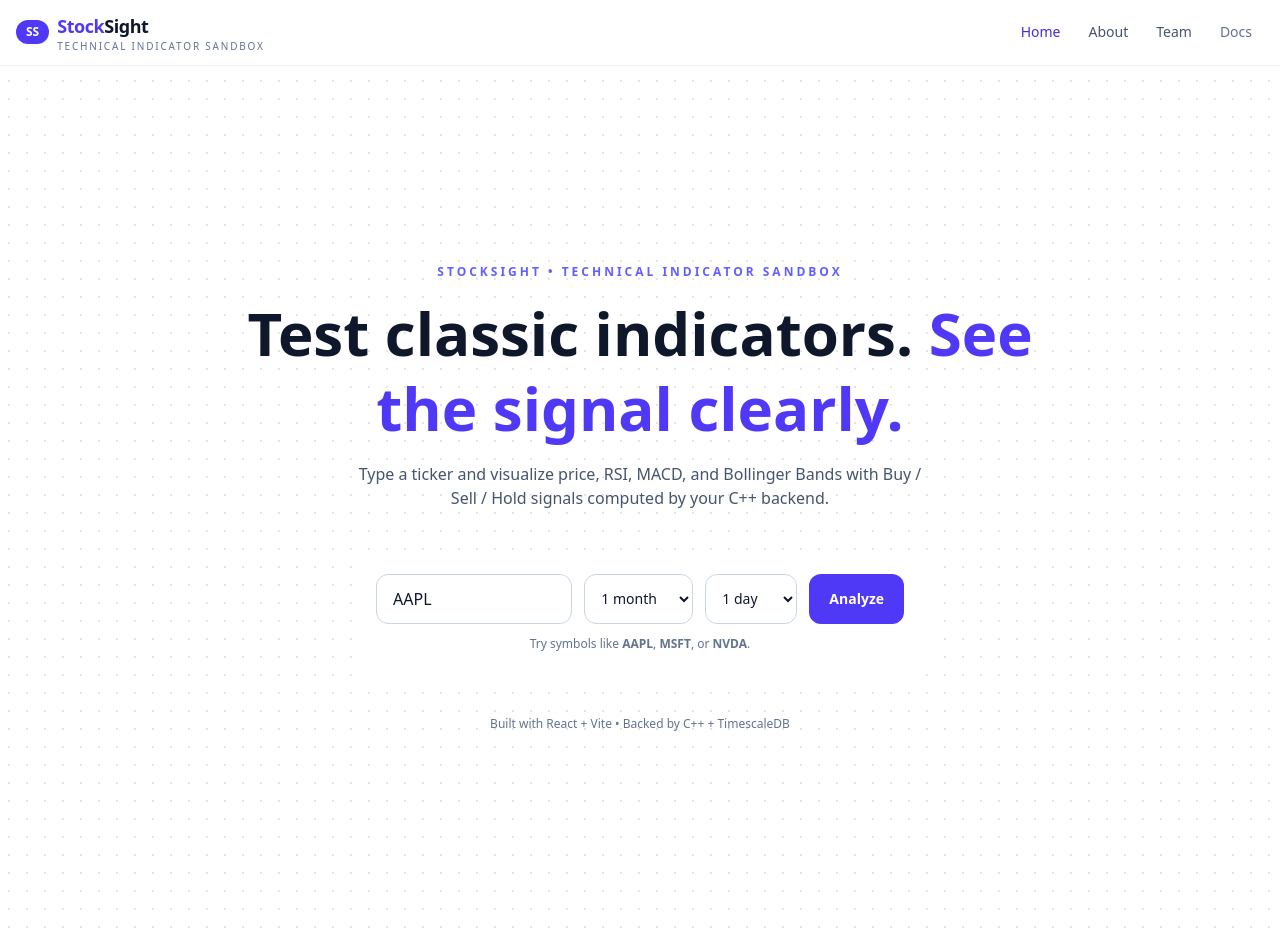
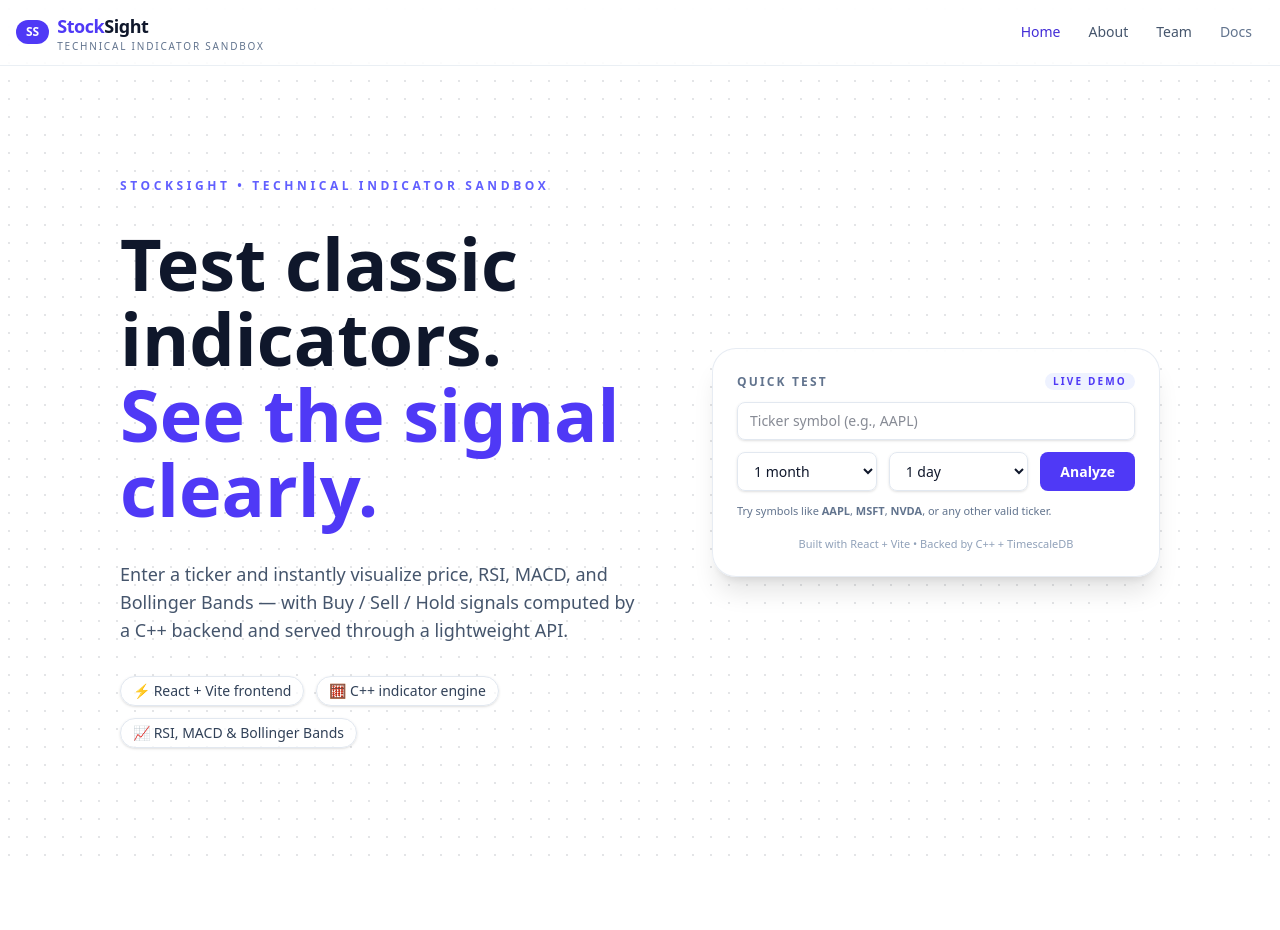
Before and after one commit to Dennis-Gega/StockSight, a React (Vite) app in the folder frontend/: page / in a window 1280 px wide. After the commit the page ends 860 px from the top, so only its background shows below. Built offline with nearby package versions, Linux system fonts and the light colour scheme.

Commit message:
verion 2 of frontend

```diff
--- a/frontend/src/About.jsx
+++ b/frontend/src/About.jsx
@@ -1,33 +1,81 @@
 export default function About() {
   return (
-    <section className="mx-auto max-w-3xl space-y-6">
-      <h1 className="text-3xl font-extrabold">About StockSight</h1>
+    <section className="mx-auto max-w-4xl space-y-8 py-10">
+      <header className="space-y-2">
+        <p className="text-xs font-semibold tracking-[0.3em] text-indigo-500 uppercase">
+          ABOUT
+        </p>
+        <h1 className="text-3xl sm:text-4xl font-extrabold tracking-tight">
+          About StockSight
+        </h1>
+        <p className="text-sm text-slate-500">
+          A small project with a simple goal: make classic technical indicators
+          fast, visual, and easy to experiment with.
+        </p>
+      </header>
 
-      <p className="text-slate-600 dark:text-slate-300">
-        StockSight is a comprehensive toolkit for traders, analysts, and enthusiasts to visualize
-        classic technical indicators like <strong>RSI</strong>, <strong>MACD</strong>, and
-        <strong> Bollinger Bands</strong> on clean, interactive charts. Its goal is to provide
-        actionable insights into stock price movements and market trends with minimal friction.
+      {/* Intro */}
+      <p className="text-slate-700 dark:text-slate-200 text-sm sm:text-base leading-relaxed">
+        StockSight is a lightweight toolkit for exploring price action and
+        popular technical indicators such as <strong>RSI</strong>,{" "}
+        <strong>MACD</strong>, and <strong>Bollinger Bands</strong>. It is
+        designed for people who want a clean visual read on the market without
+        digging through a full trading platform or a cluttered dashboard.
       </p>
 
-      <p className="text-slate-600 dark:text-slate-300">
-        Built with <strong>React + Vite</strong> on the frontend and a high-performance <strong>C++ API</strong>
-        on the backend, StockSight ensures fast data processing and responsive, dynamic visualizations.
-        Users can analyze price history, track signals, and evaluate multiple indicators simultaneously.
+      <p className="text-slate-700 dark:text-slate-200 text-sm sm:text-base leading-relaxed">
+        The app pairs a <strong>React + Vite</strong> frontend with a
+        high-performance <strong>C++ API</strong> that handles the heavy
+        lifting: fetching data, computing indicators, and generating an
+        overall Buy / Hold / Sell signal. The result is a simple front-end
+        interface sitting on top of a serious calculation engine.
       </p>
 
-      <ul className="list-disc pl-6 text-slate-600 dark:text-slate-300 space-y-2">
-        <li><strong>Intuitive UI:</strong> A clean and simple interface that highlights key information at a glance.</li>
-        <li><strong>Interactive Charts:</strong> Zoom, hover, and filter price data and indicators to explore trends.</li>
-        <li><strong>Indicator Toggles:</strong> Turn on/off RSI, MACD, or Bollinger Bands to customize the analysis.</li>
-        <li><strong>Summary Signals:</strong> Quickly understand market sentiment with Buy/Hold/Sell indicators.</li>
-        <li><strong>Extendable API:</strong> Add custom indicators or integrate new data sources without rewriting the core.</li>
-        <li><strong>Cross-platform:</strong> Fully responsive for desktop, tablet, and mobile usage.</li>
-      </ul>
+      {/* Features grid */}
+      <section className="grid gap-4 sm:grid-cols-2">
+        <div className="rounded-2xl border border-slate-200/70 dark:border-slate-800/70 bg-white/90 dark:bg-slate-900/80 p-4 shadow-soft">
+          <h2 className="text-sm font-semibold text-slate-900 dark:text-slate-50 mb-2">
+            What you can do
+          </h2>
+          <ul className="space-y-1.5 text-sm text-slate-600 dark:text-slate-300">
+            <li>• Type any valid ticker and view recent price history.</li>
+            <li>• Overlay RSI, MACD, and Bollinger Bands on the same chart.</li>
+            <li>• Toggle indicators on and off to focus on what matters.</li>
+            <li>• Glance at a summary signal instead of reading raw numbers.</li>
+          </ul>
+        </div>
 
-      <p className="text-slate-600 dark:text-slate-300">
-        StockSight is designed to bridge the gap between traditional technical analysis and modern
-        interactive web technologies, making it easier for traders of all levels to make informed decisions.
+        <div className="rounded-2xl border border-slate-200/70 dark:border-slate-800/70 bg-white/90 dark:bg-slate-900/80 p-4 shadow-soft">
+          <h2 className="text-sm font-semibold text-slate-900 dark:text-slate-50 mb-2">
+            Under the hood
+          </h2>
+          <ul className="space-y-1.5 text-sm text-slate-600 dark:text-slate-300">
+            <li>• React + Vite frontend for fast reloads and a smooth UI.</li>
+            <li>• C++ backend for indicator math and signal logic.</li>
+            <li>• TimescaleDB for working with time-series price data.</li>
+            <li>• REST-style API endpoints, ready for more indicators later.</li>
+          </ul>
+        </div>
+      </section>
+
+      {/* Who it's for */}
+      <section className="space-y-3">
+        <h2 className="text-lg font-semibold text-slate-900 dark:text-slate-50">
+          Who StockSight is for
+        </h2>
+        <p className="text-sm sm:text-base text-slate-700 dark:text-slate-200 leading-relaxed">
+          StockSight is meant for curious traders, students, and developers who
+          care about how indicators work and want a clear visual read on them.
+          It is not a brokerage or a trading bot. Instead, it is a safe place
+          to experiment with settings, compare indicators, and learn how
+          signals change as prices move.
+        </p>
+      </section>
+
+      <p className="text-xs text-slate-500">
+        Disclaimer: StockSight is a personal / academic project and does not
+        provide financial advice. Always do your own research before making any
+        investment decisions.
       </p>
     </section>
   );
--- a/frontend/src/Home.jsx
+++ b/frontend/src/Home.jsx
@@ -1,3 +1,4 @@
+// src/Home.jsx
 import { useSearchParams } from "react-router-dom";
 import TickerForm from "./components/TickerForm.jsx";
 import ErrorMessage from "./components/ErrorMessage.jsx";
@@ -7,44 +8,74 @@ export default function Home() {
   const errorMessage = params.get("error");
 
   return (
-    <section className="flex flex-col justify-center items-center min-h-screen py-16 sm:py-24">
-      <div className="home-container w-full max-w-4xl text-center px-4 space-y-10">
-
-        {/* Error message (centered) */}
+    <section className="min-h-[calc(100vh-72px)] flex items-center">
+      {/* Bigger central container */}
+      <div className="w-full max-w-7xl mx-auto px-6 lg:px-10 py-12 lg:py-20">
+        {/* Error message (centered at top of hero) */}
         {errorMessage && (
-          <div className="flex justify-center">
+          <div className="mb-6 flex justify-center">
             <ErrorMessage>{errorMessage}</ErrorMessage>
           </div>
         )}
 
-        {/* Tagline */}
-        <div className="space-y-4">
-          <p className="text-xs font-semibold tracking-[0.25em] text-indigo-500 uppercase">
+        {/* Two-column hero, zoomed in */}
+        <div className="grid items-center gap-16 lg:grid-cols-[minmax(0,1.15fr)_minmax(0,1fr)]">
+          {/* LEFT: headline + copy */}
+          <div className="space-y-8">
+            <p className="text-xs font-semibold tracking-[0.3em] text-indigo-500 uppercase">
               STOCKSIGHT • TECHNICAL INDICATOR SANDBOX
             </p>
 
-          <h1 className="text-4xl sm:text-6xl font-extrabold leading-tight">
+            <h1 className="text-5xl sm:text-6xl lg:text-7xl font-extrabold leading-[1.05]">
               Test classic indicators.{" "}
               <span className="text-indigo-600">See the signal clearly.</span>
             </h1>
 
-          <p className="text-slate-600 dark:text-slate-300 max-w-xl mx-auto">
-            Type a ticker and visualize price, RSI, MACD, and Bollinger Bands
-            with Buy / Sell / Hold signals computed by your C++ backend.
+            <p className="max-w-xl text-base sm:text-lg text-slate-600 dark:text-slate-300">
+              Enter a ticker and instantly visualize price, RSI, MACD, and Bollinger
+              Bands — with Buy / Sell / Hold signals computed by a C++ backend
+              and served through a lightweight API.
+            </p>
+
+            {/* Tech badges */}
+            <div className="flex flex-wrap gap-3 text-xs sm:text-sm">
+              <span className="inline-flex items-center gap-2 rounded-full border border-slate-200 bg-white/70 px-3 py-1 text-slate-700 shadow-sm">
+                ⚡ React + Vite frontend
+              </span>
+              <span className="inline-flex items-center gap-2 rounded-full border border-slate-200 bg-white/70 px-3 py-1 text-slate-700 shadow-sm">
+                🧮 C++ indicator engine
+              </span>
+              <span className="inline-flex items-center gap-2 rounded-full border border-slate-200 bg-white/70 px-3 py-1 text-slate-700 shadow-sm">
+                📈 RSI, MACD &amp; Bollinger Bands
+              </span>
+            </div>
+          </div>
+
+          {/* RIGHT: quick test card */}
+          <div className="flex justify-center lg:justify-end">
+            <div className="w-full max-w-md rounded-3xl border border-slate-200/80 bg-white/80 p-6 shadow-xl backdrop-blur-sm">
+              <div className="mb-3 flex items-center justify-between text-xs font-semibold uppercase tracking-[0.18em] text-slate-500">
+                <span>Quick test</span>
+                <span className="rounded-full bg-indigo-50 px-2 py-0.5 text-[10px] font-semibold text-indigo-600">
+                  Live demo
+                </span>
+              </div>
+
+              {/* Keep your existing TickerForm, just lives here */}
+              <div className="space-y-3">
+                <TickerForm />
+                <p className="text-[11px] text-slate-500">
+                  Try symbols like <strong>AAPL</strong>, <strong>MSFT</strong>,{" "}
+                  <strong>NVDA</strong>, or any other valid ticker.
                 </p>
               </div>
 
-        {/* Form */}
-        <div className="max-w-xl mx-auto bg-white/80 dark:bg-slate-900/70 rounded-2xl p-6 shadow-soft backdrop-blur">
-          <TickerForm />
-          <p className="mt-3 text-xs text-slate-500">
-            Try symbols like <strong>AAPL</strong>, <strong>MSFT</strong>, or <strong>NVDA</strong>.
+              <p className="mt-4 text-[11px] text-center text-slate-400">
+                Built with React + Vite • Backed by C++ + TimescaleDB
               </p>
             </div>
-
-        <p className="text-xs text-slate-500">
-          Built with React + Vite • Backed by C++ + TimescaleDB
-        </p>
+          </div>
+        </div>
       </div>
     </section>
   );
--- a/frontend/src/Results.jsx
+++ b/frontend/src/Results.jsx
@@ -109,7 +109,7 @@ export default function Results() {
           rsi: latestRsi,
           macd: latestMacd,
         }}
-        showTooltips={true} // pass flag for tooltips
+        showTooltips={true}
       />
 
       <PriceChart data={chartData} showBB={toggles.bb} />
--- a/frontend/src/Team.jsx
+++ b/frontend/src/Team.jsx
@@ -1,89 +1,48 @@
 // src/Team.jsx
 
-// Top Row: Noah and Dennis
-const leaders = [
-  {
-    name: "Noah Steinberg",
-    role: "Backend (C++)",
-    image: "/team/noah.jpg",
-  },
-  {
-    name: "Dennis Gega",
-    role: "Data & API",
-    image: "/team/dennis.jpg",
-  },
+const teamMembersTop = [
+  { name: "Noah Steinberg", role: "Backend (C++)", image: "/team/noah.jpg" },
+  { name: "Dennis Gega", role: "Data & API", image: "/team/dennis.jpg" }
 ];
 
-// Bottom Row: Parth, Abraham, and Aaron
-const members = [
-  {
-    name: "Parth Sachdev",
-    role: "Frontend / Integration",
-    image: "/team/parth.jpg",
-  },
-  {
-    name: "Abraham Ruiz",
-    role: "Frontend / Integration",
-    image: "/team/abraham.jpg",
-  },
-  {
-    name: "Aaron Ngo",
-    role: "Frontend / Integration",
-    image: "/team/aaron.jpg",
-  },
+const teamMembersBottom = [
+  { name: "Parth Sachdev", role: "Data Pipeline & Daily Updates/ UX", image: "/team/parth.jpg" },
+  { name: "Aaron Ngo", role: "Frontend / Integration", image: "/team/aaron.jpg" },
+  { name: "Abraham Ruiz", role: "Frontend / Integration", image: "/team/abraham.jpg" }
 ];
 
-// Reusable Card Component
-function TeamCard({ member }) {
-  return (
-    <article className="overflow-hidden rounded-[1.75rem] border border-slate-200/70 bg-white/80 shadow-soft h-full">
-      {/* UPDATED IMAGE AREA:
-         1. Changed h-64 to h-80 (makes it taller so it doesn't crop as much)
-         2. Changed object-top to object-center (centers the face)
-      */}
-      <div className="relative h-80 bg-slate-50">
+export default function Team() {
+  const renderMember = (member) => (
+    <article
+      key={member.name}
+      className="overflow-hidden rounded-[1.75rem] border border-slate-200/70 bg-white/80 shadow-soft"
+    >
+      <div className="relative h-64 bg-slate-80">
         <img
           src={member.image}
           alt={member.name}
           className="h-full w-full object-cover object-center"
           loading="lazy"
-          onError={(e) => {
-            e.currentTarget.style.display = "none";
-          }}
+          onError={(e) => { e.currentTarget.style.display = "none"; }}
         />
       </div>
 
-      {/* Name + role */}
       <div className="border-t border-slate-200/70 bg-white/90 px-6 py-4">
         <h2 className="text-lg font-semibold text-slate-900">{member.name}</h2>
         <p className="text-sm text-slate-500">{member.role}</p>
       </div>
     </article>
   );
-}
 
-export default function Team() {
   return (
-    <section className="space-y-12 pb-16">
-      {/* Page heading */}
-      <header className="space-y-2 text-center sm:text-left">
+    <section className="space-y-8 pb-16">
+      <header className="space-y-2">
         <h1 className="text-4xl font-extrabold tracking-tight">Our Team</h1>
       </header>
 
-      <div className="flex flex-col gap-8">
-        {/* TOP ROW: Centered (Noah & Dennis) */}
-        <div className="grid w-full gap-8 sm:grid-cols-2 max-w-4xl mx-auto">
-          {leaders.map((member) => (
-            <TeamCard key={member.name} member={member} />
-          ))}
-        </div>
-
-        {/* BOTTOM ROW: Standard 3-column grid (Parth, Abraham, Aaron) */}
-        <div className="grid gap-8 sm:grid-cols-2 lg:grid-cols-3">
-          {members.map((member) => (
-            <TeamCard key={member.name} member={member} />
-          ))}
-        </div>
+      <div className="flex flex-col gap-8 items-center">
+        <div className="grid gap-8 grid-cols-2">{teamMembersTop.map(renderMember)}</div>
+        <div className="grid gap-8 grid-cols-3">{teamMembersBottom.map(renderMember)}</div>
       </div>
     </section>
   );
--- a/frontend/src/components/Navbar.jsx
+++ b/frontend/src/components/Navbar.jsx
@@ -1,4 +1,6 @@
 import { NavLink } from "react-router-dom";
+import TickerForm from "./TickerForm.jsx";
+import ErrorMessage from "./ErrorMessage.jsx";
 
 const linkBase =
   "px-3 py-2 rounded-lg text-sm font-medium transition-colors hover:text-indigo-600";
@@ -8,7 +10,6 @@ const active =
 export default function Navbar() {
   return (
     <header className="sticky top-0 z-20 border-b border-slate-200/70 dark:border-slate-800/70 backdrop-blur bg-white/70 dark:bg-slate-900/70 w-full">
-      {/* Flex container now stretches full width */}
       <div className="flex items-center justify-between max-w-full mx-4 py-3">
         {/* Brand on the far left */}
         <NavLink to="/" className="flex items-center gap-2">
--- a/frontend/src/components/TickerForm.jsx
+++ b/frontend/src/components/TickerForm.jsx
@@ -1,76 +1,47 @@
+// src/components/TickerForm.jsx
 import { useState } from "react";
 import { useNavigate } from "react-router-dom";
-import { fetchIndicators } from "../lib/api.js";
 
-export default function TickerForm({ initial = "AAPL" }) {
-  const [ticker, setTicker] = useState(initial);
+export default function TickerForm() {
+  const [ticker, setTicker] = useState("");
   const [range, setRange] = useState("1mo");
   const [interval, setInterval] = useState("1d");
-  const [error, setError] = useState("");
   const navigate = useNavigate();
 
-  async function handleSubmit(e) {
+  const handleSubmit = (e) => {
     e.preventDefault();
-    const trimmed = ticker.trim().toUpperCase();
+    if (!ticker) return;
 
-    if (!trimmed) {
-      setError("Please enter a ticker symbol.");
-      return;
-    }
-
-    setError("");
-
-    // 🎯 Step 1: call backend to verify ticker exists
-    const check = await fetchIndicators({
-      ticker: trimmed,
-      range,
-      interval
-    });
-
-    if (!check.ok) {
-      setError(check.error || "Ticker not found.");
-      return; // stop — do NOT navigate
-    }
-
-    // 🎯 Step 2: ticker exists → navigate
     const params = new URLSearchParams({
-      ticker: trimmed,
+      ticker: ticker.toUpperCase(),
       range,
       interval,
     }).toString();
 
     navigate(`/results?${params}`);
-  }
+  };
 
   return (
-    <form
-      onSubmit={handleSubmit}
-      className="flex flex-col gap-3 w-full sm:flex-row sm:items-stretch"
-    >
-      <div className="flex-1">
-        <input
-          id="ticker"
-          value={ticker}
-          onChange={(e) => setTicker(e.target.value.toUpperCase())}
-          placeholder="Ticker (e.g., AAPL)"
-          className={`w-full rounded-xl border px-4 py-3 bg-white/70 dark:bg-slate-900/70 shadow-soft focus:outline-none focus:ring-2 focus:ring-indigo-500 ${
-            error
-              ? "border-red-400 focus:ring-red-500"
-              : "border-slate-300 dark:border-slate-700"
-          }`}
-        />
-        {error && (
-          <p className="mt-1 text-xs text-red-500 text-left">
-            {error}
-          </p>
-        )}
-      </div>
+    <form onSubmit={handleSubmit} className="space-y-3">
+      {/* Row 1: ticker input */}
+      <input
+        type="text"
+        placeholder="Ticker symbol (e.g., AAPL)"
+        value={ticker}
+        onChange={(e) => setTicker(e.target.value)}
+        className="w-full rounded-lg border border-slate-200 px-3 py-2 shadow-sm
+                   focus:outline-none focus:ring-2 focus:ring-indigo-500
+                   text-sm"
+      />
 
-      <div className="flex gap-2 sm:gap-3">
+      {/* Row 2: range, interval, button */}
+      <div className="flex flex-col sm:flex-row gap-3">
         <select
           value={range}
           onChange={(e) => setRange(e.target.value)}
-          className="rounded-xl border border-slate-300 dark:border-slate-700 px-3 py-3 bg-white/70 dark:bg-slate-900/70 text-sm"
+          className="flex-1 rounded-lg border border-slate-200 px-3 py-2 shadow-sm
+                     focus:outline-none focus:ring-2 focus:ring-indigo-500
+                     text-sm"
         >
           <option value="1mo">1 month</option>
           <option value="3mo">3 months</option>
@@ -81,17 +52,19 @@ export default function TickerForm({ initial = "AAPL" }) {
         <select
           value={interval}
           onChange={(e) => setInterval(e.target.value)}
-          className="rounded-xl border border-slate-300 dark:border-slate-700 px-3 py-3 bg-white/70 dark:bg-slate-900/70 text-sm"
+          className="flex-1 rounded-lg border border-slate-200 px-3 py-2 shadow-sm
+                     focus:outline-none focus:ring-2 focus:ring-indigo-500
+                     text-sm"
         >
           <option value="1d">1 day</option>
-          <option value="1h">1 hour</option>
-          <option value="30m">30 min</option>
-          <option value="15m">15 min</option>
+          <option value="1wk">1 week</option>
         </select>
 
         <button
           type="submit"
-          className="rounded-xl bg-indigo-600 text-white px-5 py-3 text-sm font-semibold shadow-soft hover:bg-indigo-700"
+          className="w-full sm:w-auto rounded-lg bg-indigo-600 px-5 py-2
+                     text-sm font-semibold text-white
+                     hover:bg-indigo-700 transition-colors"
         >
           Analyze
         </button>
```
Lines whose indentation alone changed are shown as unchanged.
